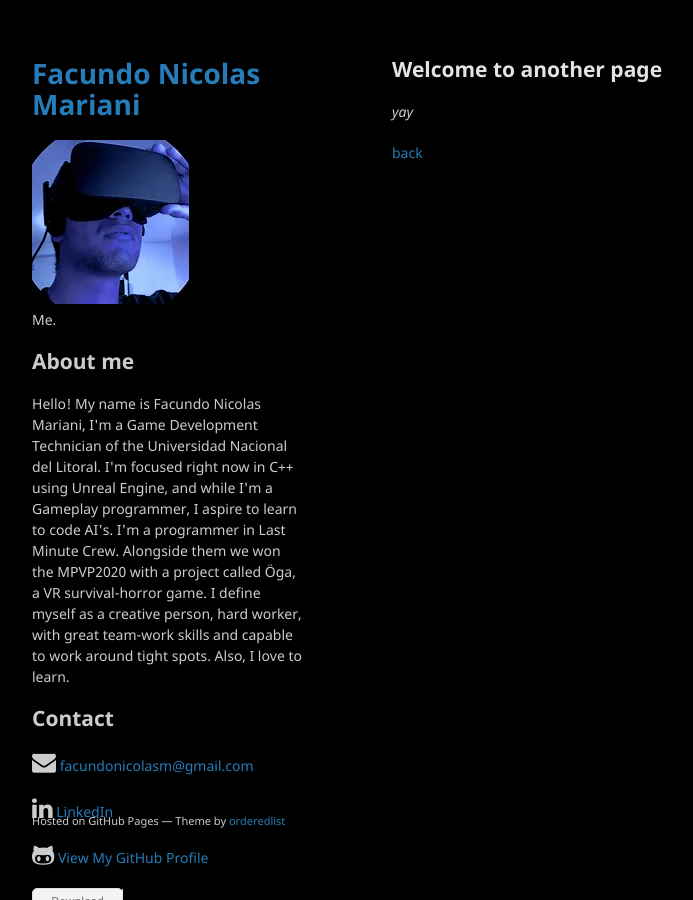
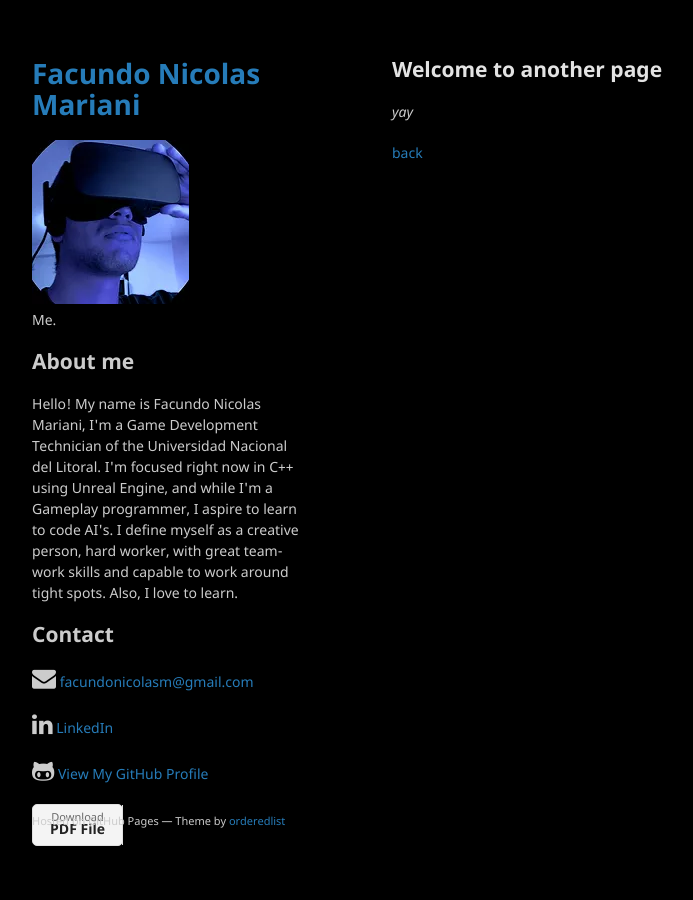
Before and after one commit to FNMariani/fnmariani.github.io, a Jekyll site: the page built from another-page.md, in a window 1280 px wide. Shown: the whole page, without its empty margins (178-871 px from the left). Built offline with Jekyll 4.4.1, drawn with Linux system fonts in a browser that asks for light colours; our own code applies the rules of GitHub Pages for plain Markdown files.

Commit message:
Update default.html

```diff
--- a/_layouts/default.html
+++ b/_layouts/default.html
@@ -29,9 +29,6 @@
         <p>Hello!
           My name is Facundo Nicolas Mariani, I'm a Game Development Technician of the Universidad Nacional del Litoral.
           I'm focused right now in C++ using Unreal Engine, and while I'm a Gameplay programmer, I aspire to learn to code AI's.
-
-          I'm a programmer in Last Minute Crew. Alongside them we won the MPVP2020 with a project called Öga, a VR survival-horror game.
-
           I define myself as a creative person, hard worker, with great team-work skills and capable to work around tight spots. Also, I love to learn.</p>
 
         <h2><p>Contact</p></h2>
```
